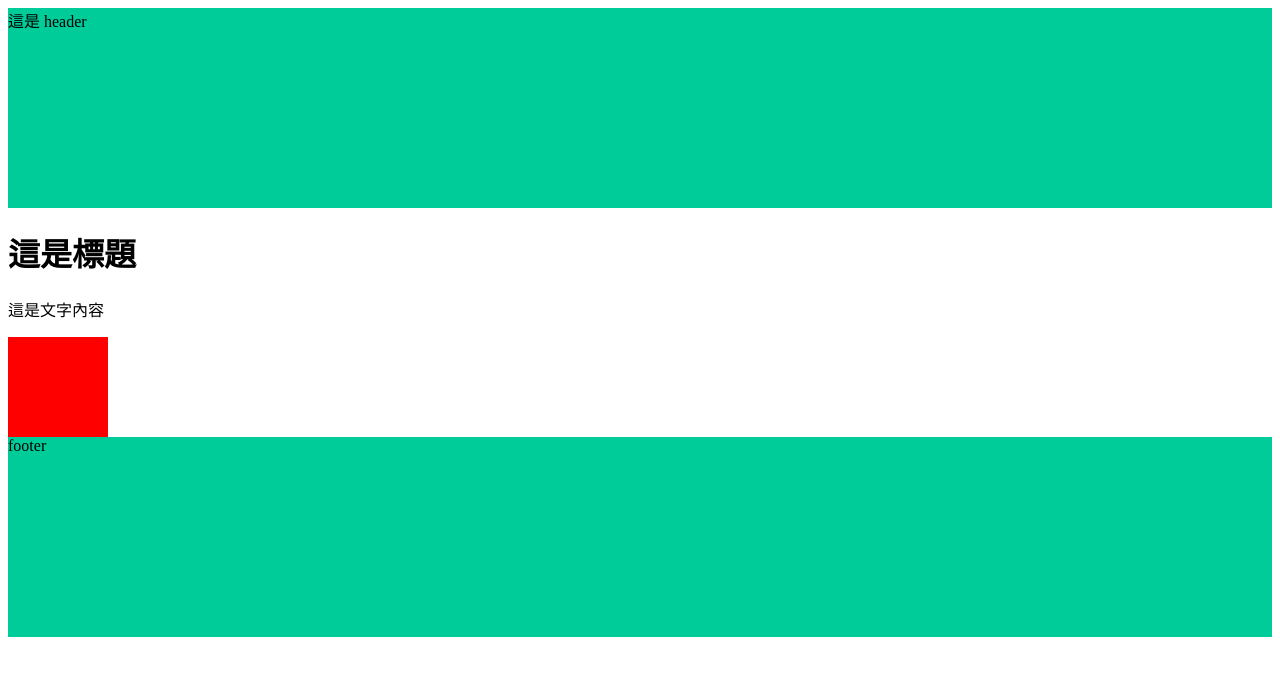
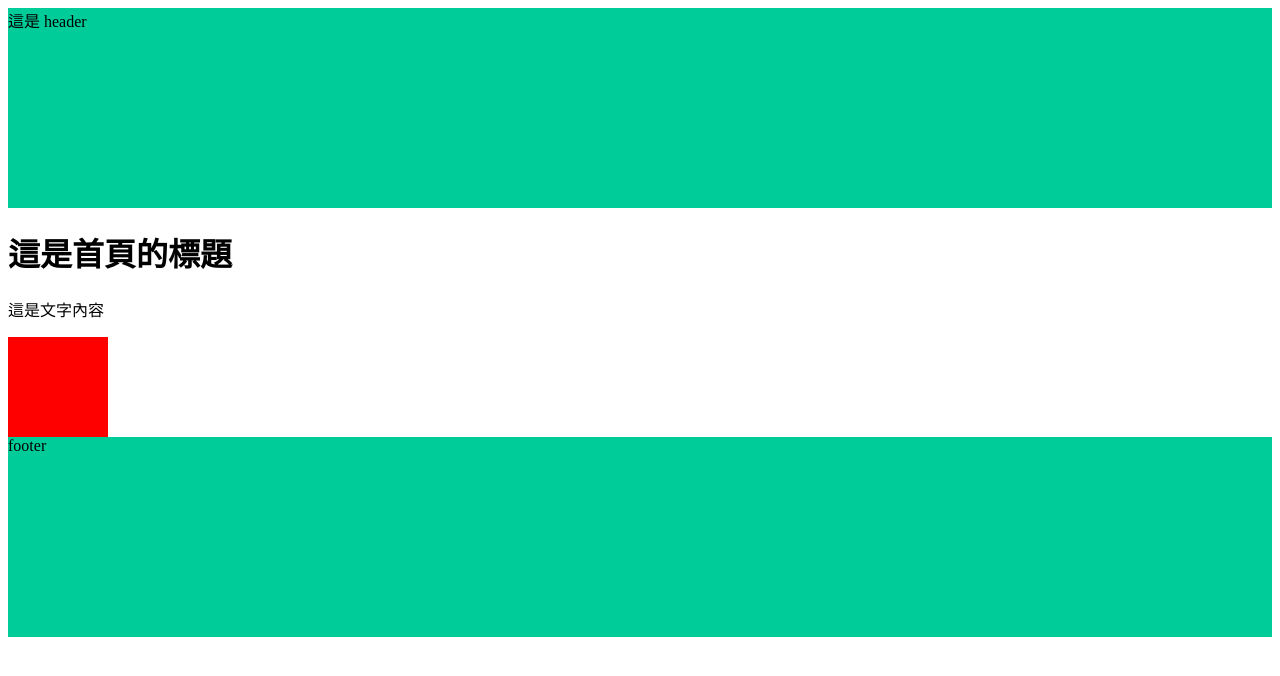
Before and after one commit to skar5268/gulp_practice, a plain HTML site: page index.html in a window 1280 px wide. Drawn offline with Linux system fonts and the light colour scheme.

Commit message:
Update 2021-01-13T06:05:35.275Z

```diff
--- a/index.html
+++ b/index.html
@@ -16,7 +16,7 @@
 
 
 <h1>
-  這是標題
+  這是首頁的標題
 </h1>
 <p>這是文字內容</p>
 
```
